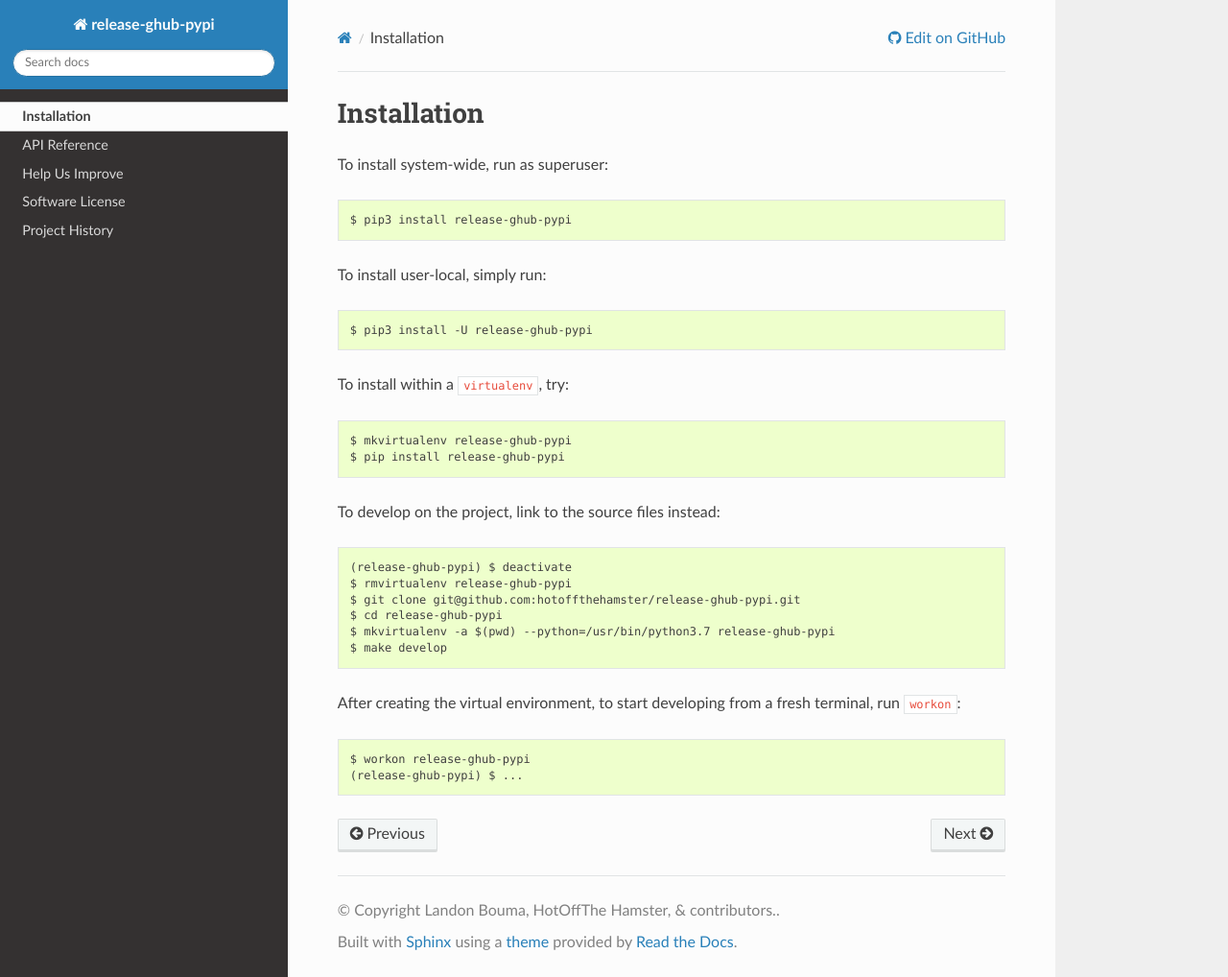
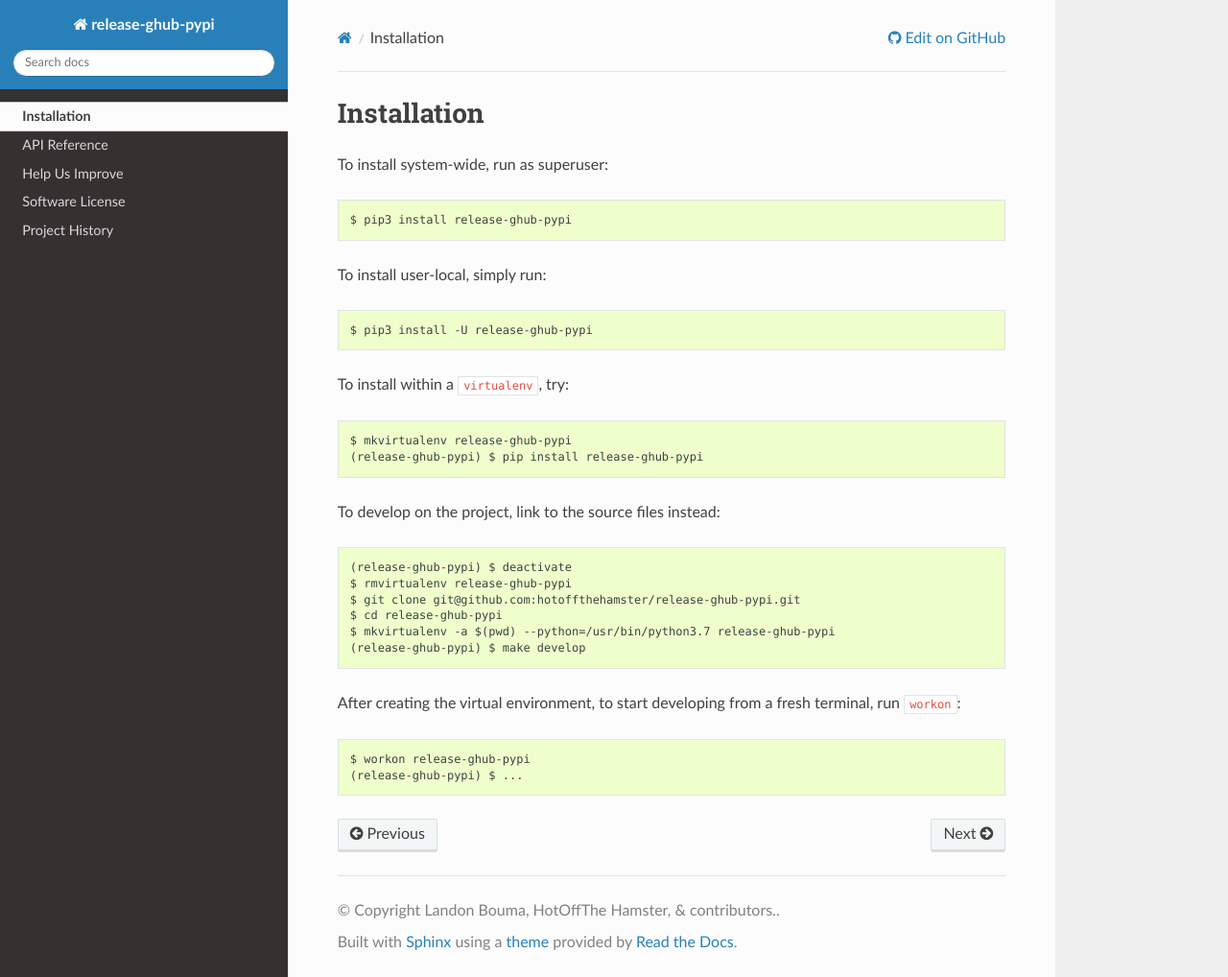
Before and after one commit to doblabs/easy-as-pypi, a Sphinx documentation site: the page built from docs/installation.rst, in a window 1280 px wide and 1018 px high. Shown: the whole window at 96% size. Built offline with Sphinx 7.4.7 and the Read the Docs theme 2.0.0, drawn with Linux system fonts in a browser that asks for light colours; the version number could not be read and is left out.

Commit message:
Docs: Update installation example.

```diff
--- a/docs/installation.rst
+++ b/docs/installation.rst
@@ -19,7 +19,7 @@
 To install within a |virtualenv|_, try::
 
     $ mkvirtualenv release-ghub-pypi
-    $ pip install release-ghub-pypi
+    (release-ghub-pypi) $ pip install release-ghub-pypi
 
 To develop on the project, link to the source files instead::
 
@@ -28,7 +28,7 @@
     $ git clone git@github.com:hotoffthehamster/release-ghub-pypi.git
     $ cd release-ghub-pypi
     $ mkvirtualenv -a $(pwd) --python=/usr/bin/python3.7 release-ghub-pypi
-    $ make develop
+    (release-ghub-pypi) $ make develop
 
 After creating the virtual environment,
 to start developing from a fresh terminal, run |workon|_::
```
